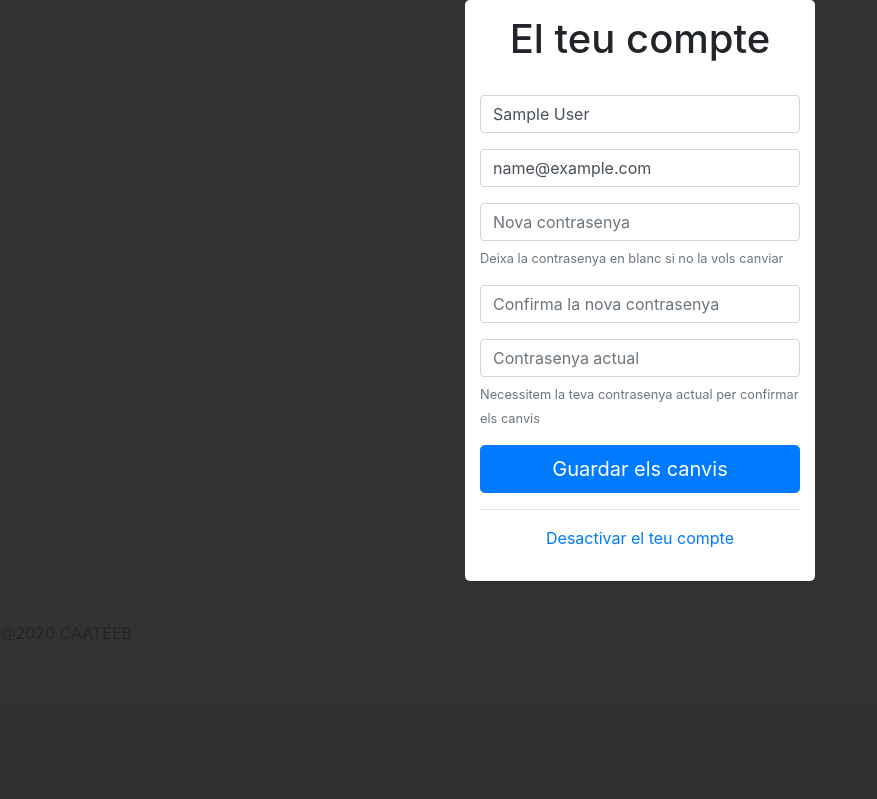
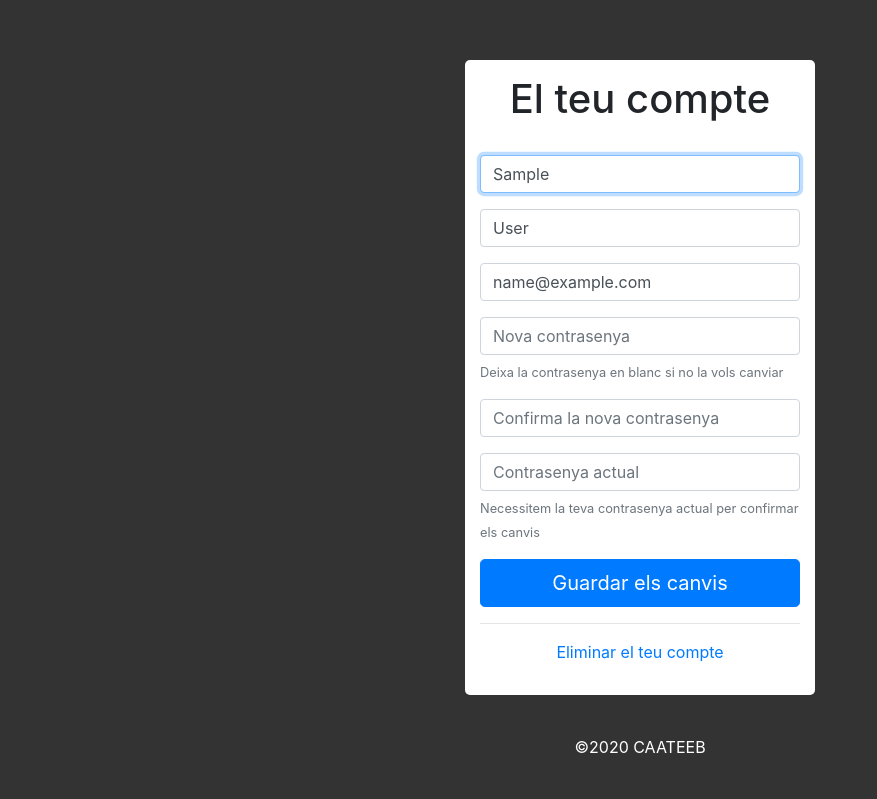
Before and after one commit to jordimarti/construheroes, a Rails app: page /users/edit in a window 1280 px wide. Shown: the part 102-901 px from the top of the page, without its empty margins (0-877 px from the left). Before the commit the page ends 800 px from the top, so only its background shows below. Run offline with Rails 7, Linux system fonts and the light colour scheme; the visitor is signed in with stand-in values (Sample User, id 1); style sheets or scripts are compiled from the project's sources; some libraries are stand-ins or nearby versions.

```diff
--- a/app/assets/stylesheets/application.scss
+++ b/app/assets/stylesheets/application.scss
@@ -28,6 +28,7 @@ body {
 
 .barra-header {
 	background-color: #00a99d;
+	margin-bottom: 20px;
 }
 
 .logo {
@@ -38,11 +39,21 @@ body {
 	color: #000 !important;
 }
 
+.continguts {
+	min-height: 600px;
+}
+
+.footer-container {
+	text-align: center;
+	color: #fff;
+	margin-bottom: 40px;
+}
+
 .inici-sessio-container {
 	background-color: #fff;
 	border-radius: 5px;
 	padding: 15px;
-	margin-bottom: 40px;
+	margin: 40px 0px;
 }
 
 .video-container {
--- a/app/views/devise/registrations/edit.html.erb
+++ b/app/views/devise/registrations/edit.html.erb
@@ -1,3 +1,4 @@
+<div class="continguts">
   <div class="row">
     <div class="col-lg-4 col-md-6 ml-auto mr-auto">
       <div class="inici-sessio-container">
@@ -8,8 +9,13 @@
           <%= devise_error_messages! %>
 
           <div class="form-group">
-          <%= f.text_field :name, autofocus: false, class: 'form-control', placeholder: "Nom complet" %>
+            <%= f.text_field :first_name, autofocus: true, class: 'form-control', placeholder: "Nom" %>
           </div>
+
+          <div class="form-group">
+            <%= f.text_field :last_name, autofocus: true, class: 'form-control', placeholder: "Cognoms" %>
+          </div>
+
 
           <div class="form-group">
             <%= f.email_field :email, class: 'form-control', placeholder: 'Correu electrònic' %>
@@ -39,7 +45,8 @@
         <% end %>
         <hr>
 
-      <p class="text-center"><%= link_to "Desactivar el teu compte", registration_path(resource_name), data: { confirm: "Are you sure? You cannot undo this." }, method: :delete %></p>
+        <p class="text-center"><%= link_to "Eliminar el teu compte", registration_path(resource_name), data: { confirm: "Segur que vols eliminar el teu compte?" }, method: :delete %></p>
       </div>
     </div>
   </div>
+</div>
--- a/app/views/devise/registrations/new.html.erb
+++ b/app/views/devise/registrations/new.html.erb
@@ -1,3 +1,4 @@
+<div class="continguts">
   <div class="row">
     <div class="col-lg-4 col-md-6 ml-auto mr-auto">
       <div class="inici-sessio-container">
@@ -39,3 +40,4 @@
       </div>
     </div>
   </div>
+</div>
--- a/app/views/devise/sessions/new.html.erb
+++ b/app/views/devise/sessions/new.html.erb
@@ -1,3 +1,4 @@
+<div class="continguts">
   <div class="row">
     <div class="col-lg-4 col-md-6 ml-auto mr-auto">
       <div class="inici-sessio-container">
@@ -25,3 +26,4 @@
       </div>
     </div>
   </div>
+</div>
--- a/app/views/shared/_footer.html.erb
+++ b/app/views/shared/_footer.html.erb
@@ -1,3 +1,5 @@
 <footer>
-	@2020 CAATEEB
+	<div class="footer-container">
+		©2020 CAATEEB
+	</div>
 </footer>
```
Also changed, not shown: app/channels/room_channel.rb (added, +9 -0 lines), app/controllers/missatges_controller.rb (+4 -10 lines), app/javascript/channels/room_channel.js (added, +30 -0 lines), test/channels/room_channel_test.rb (added, +8 -0 lines). Lines whose indentation alone changed are shown as unchanged.
